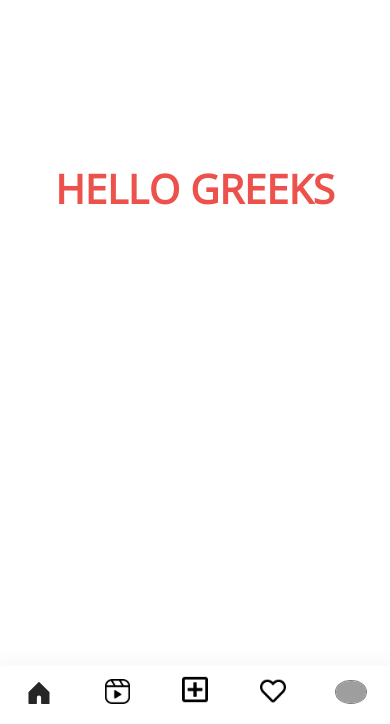
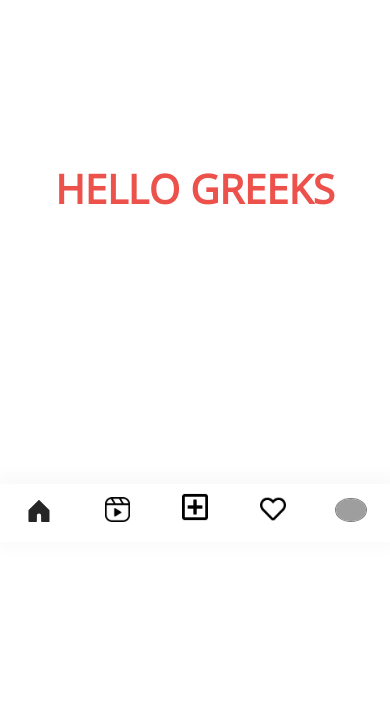
Before and after one commit to aswathysaji/instagramlayout, a plain HTML site: page index.html in a window 390 px wide. Shown: the part 120-844 px from the top of the page. Drawn offline with nearby package versions, Linux system fonts and the light colour scheme; grey boxes are pictures that could not be loaded.

Commit message:
Update style.css

```diff
--- a/css/style.css
+++ b/css/style.css
@@ -6,7 +6,9 @@
 }
 @media (max-width:540px){
     .container{
+        height: 100%;
         margin: auto;
+        position: relative;
     }
     .header{
         width: 100%;
@@ -61,6 +63,7 @@
         padding-top: 3%;
     }
     .main{
+        height: 600px;
         width: 100%;
         position: relative;
         padding: 215px 0 0 0;
@@ -76,9 +79,8 @@
         padding-top: 2%;
         width: 100%;
         max-width: 768px;
-        margin: auto;
         bottom: 0;
-        position: fixed;
+        position: absolute;
         box-shadow: 2px -2px 18px 5px rgba(0,0,0,0.03);
     }
     .footer ul{
```
